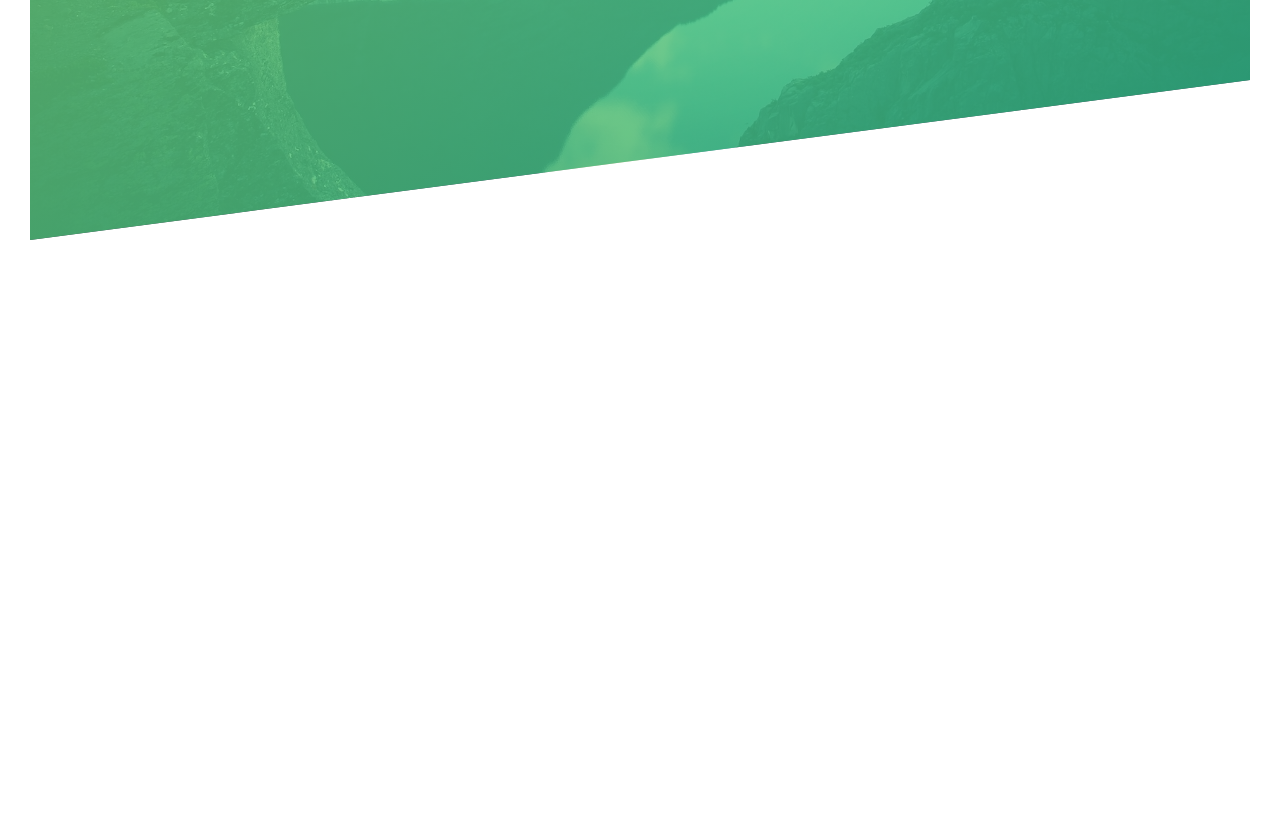
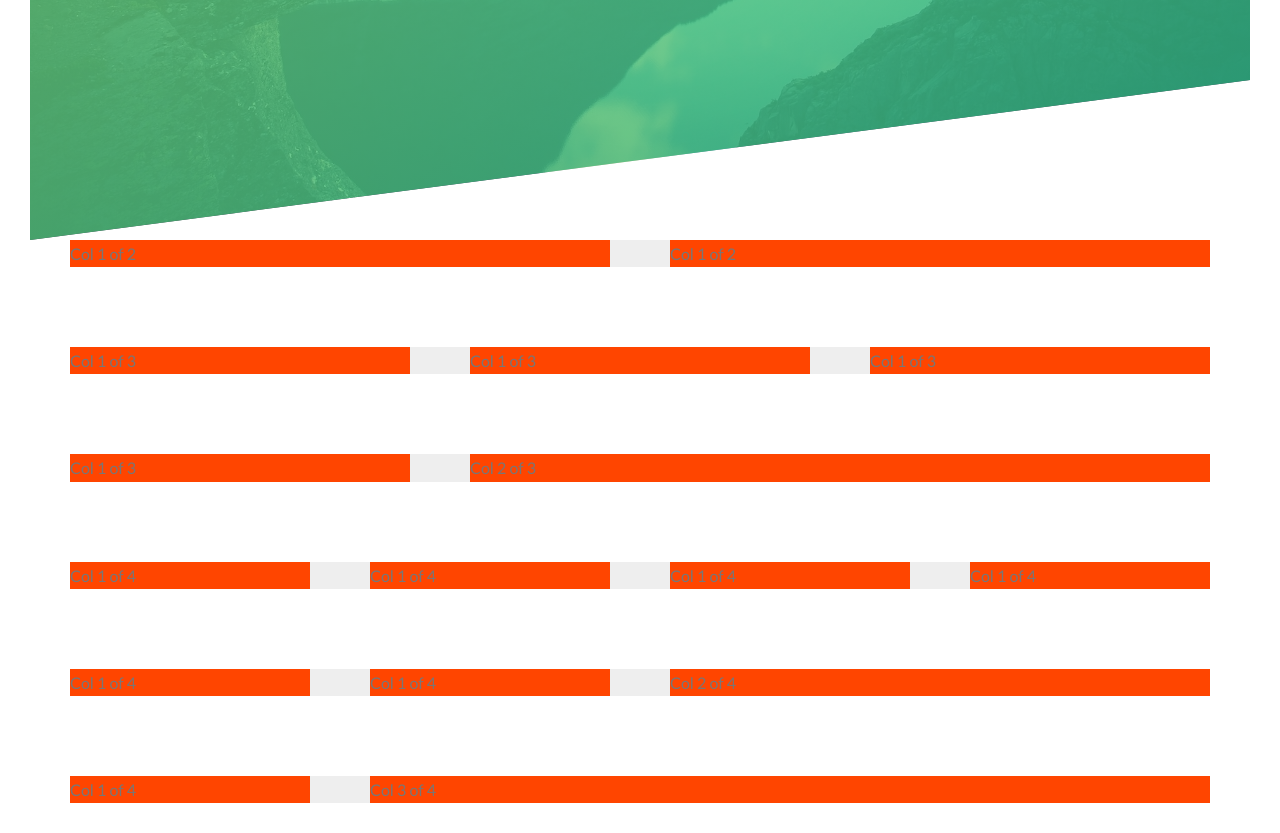
Before and after one commit to Tyler-Pritchard/SASS-template, a PHP site: page / in a window 1280 px wide. Shown: the part 550-1383 px from the top of the page. Before the commit the page ends 790 px from the top, so only its background shows below. Run offline with PHP 8.4, Linux system fonts and the light colour scheme; some libraries are stand-ins or nearby versions.

Commit message:
grid set up

```diff
--- a/css/style.css
+++ b/css/style.css
@@ -37,13 +37,15 @@ html {
   font-size: 62.5%; }
 
 body {
+  box-sizing: border-box; }
+
+body {
   font-family: "Lato", sans-serif;
   font-weight: 400;
   font-size: 1.6rem;
   line-height: 1.7;
   color: #777;
-  padding: 3rem;
-  box-sizing: border-box; }
+  padding: 3rem; }
 
 .heading-primary {
   color: #fff;
@@ -110,6 +112,34 @@ body {
   animation: moveInBottom 0.5s ease-out 0.75s;
   animation-fill-mode: backwards; }
 
+.row {
+  max-width: 114rem;
+  background-color: #eee;
+  margin: 0 auto; }
+  .row:not(:last-child) {
+    margin-bottom: 8rem; }
+  .row::after {
+    content: "";
+    display: table;
+    clear: both; }
+  .row [class^="col-"] {
+    background-color: orangered;
+    float: left; }
+    .row [class^="col-"]:not(:last-child) {
+      margin-right: 6rem; }
+  .row .col-1-of-2 {
+    width: calc((100% - 6rem) /2); }
+  .row .col-1-of-3 {
+    width: calc((100% - 2 * 6rem) / 3); }
+  .row .col-2-of-3 {
+    width: calc(2 * ((100% - 2 * 6rem) / 3) + 6rem); }
+  .row .col-1-of-4 {
+    width: calc((100% - 3 * 6rem) / 4); }
+  .row .col-2-of-4 {
+    width: calc(2 * ((100% - 3 * 6rem) / 4) + 6rem); }
+  .row .col-3-of-4 {
+    width: calc(3 * ((100% - 3 * 6rem) / 4) + 2 * 6rem); }
+
 .header {
   height: 95vh;
   background-image: linear-gradient(to right bottom, rgba(126, 213, 111, 0.8), rgba(40, 180, 133, 0.8)), url(../img/hero.jpg);
--- a/index.html
+++ b/index.html
@@ -29,6 +29,74 @@
             <a href="#" class="btn btn--white btn--animated">Discover our tours</a>
         </div>
     </header>
+    <section class="grid-test">
+        <div class="row">
+            <div class="col-1-of-2">
+                Col 1 of 2
+            </div>
+            <div class="col-1-of-2">
+                Col 1 of 2
+            </div>
+        </div>
+
+        <div class="row">
+            <div class="col-1-of-3">
+                Col 1 of 3
+            </div>
+            <div class="col-1-of-3">
+                Col 1 of 3
+            </div>
+            <div class="col-1-of-3">
+                Col 1 of 3
+            </div>
+        </div>
+
+        <div class="row">
+            <div class="col-1-of-3">
+                Col 1 of 3
+            </div>
+            <div class="col-2-of-3">
+                Col 2 of 3
+            </div>
+        </div>
+
+        <div class="row">
+            <div class="col-1-of-4">
+                Col 1 of 4
+            </div>
+            <div class="col-1-of-4">
+                Col 1 of 4
+            </div>
+            <div class="col-1-of-4">
+                Col 1 of 4
+            </div>
+            <div class="col-1-of-4">
+                Col 1 of 4
+            </div>
+        </div>
+
+        <div class="row">
+            <div class="col-1-of-4">
+                Col 1 of 4
+            </div>
+            <div class="col-1-of-4">
+                Col 1 of 4
+            </div>
+            <div class="col-2-of-4">
+                Col 2 of 4
+            </div>
+        </div>
+        <div class="row">
+            <div class="col-1-of-4">
+                Col 1 of 4
+            </div>
+            <div class="col-3-of-4">
+                Col 3 of 4
+            </div>
+        </div>
+
+    </section>
+
 
 </body>
 
--- a/sass/abstracts/_mixins.scss
+++ b/sass/abstracts/_mixins.scss
@@ -0,0 +1,7 @@
+@mixin clearfix {
+    &::after {
+        content: "";
+        display: table;
+        clear: both;
+    }
+}
--- a/sass/abstracts/_variables.scss
+++ b/sass/abstracts/_variables.scss
@@ -1,3 +1,4 @@
+//COLORS
 $color-primary: #55c57a;
 $color-primary-light: #7ed56f;
 $color-primary-dark: #28b485;
@@ -5,3 +6,8 @@ $color-primary-dark: #28b485;
 $color-grey-dark: #777;
 $color-white: #fff;
 $color-black: #000;
+
+//GRID
+$grid-width: 114rem;
+$gutter-vertical: 8rem;
+$gutter-horizontal: 6rem;
--- /dev/null
+++ b/sass/layout/_grid.scss
@@ -0,0 +1,47 @@
+.row {
+    max-width: $grid-width;
+    background-color: #eee;
+    margin: 0 auto;
+
+    &:not(:last-child) {
+        margin-bottom: $gutter-vertical;
+    }
+
+    @include clearfix;
+
+    [class^="col-"] {
+        background-color: orangered;
+        float: left;
+
+        &:not(:last-child) {
+            margin-right: $gutter-horizontal;
+        }
+    }
+
+    .col-1-of-2 {
+        width: calc((100% - #{$gutter-horizontal}) /2);
+
+    }
+
+    .col-1-of-3 {
+        width: calc((100% - 2 * #{$gutter-horizontal}) / 3);
+
+    }
+
+    .col-2-of-3 {
+        width: calc(2 * ((100% - 2 * #{$gutter-horizontal}) / 3) + #{$gutter-horizontal});
+
+    }
+
+    .col-1-of-4 {
+        width: calc((100% - 3 * #{$gutter-horizontal}) / 4);
+    }
+
+    .col-2-of-4 {
+        width: calc(2 * ((100% - 3 * #{$gutter-horizontal}) / 4) + #{$gutter-horizontal});
+    }
+
+    .col-3-of-4 {
+        width: calc(3 * ((100% - 3 * #{$gutter-horizontal}) / 4) + 2 * #{$gutter-horizontal});
+    }
+}
--- a/sass/main.scss
+++ b/sass/main.scss
@@ -11,4 +11,5 @@
 
 @import "components/button";
 
+@import "layout/grid";
 @import "layout/header";
```
